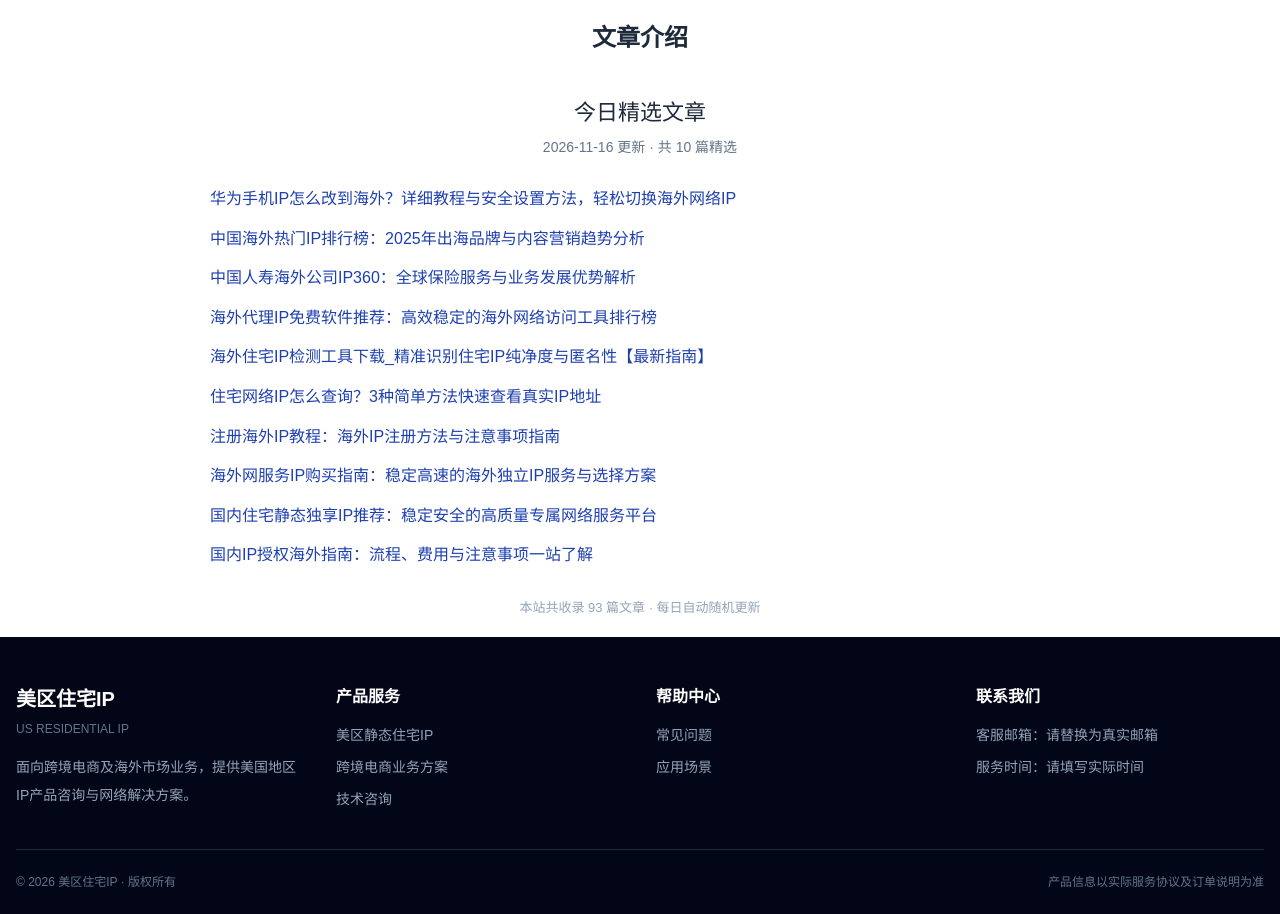
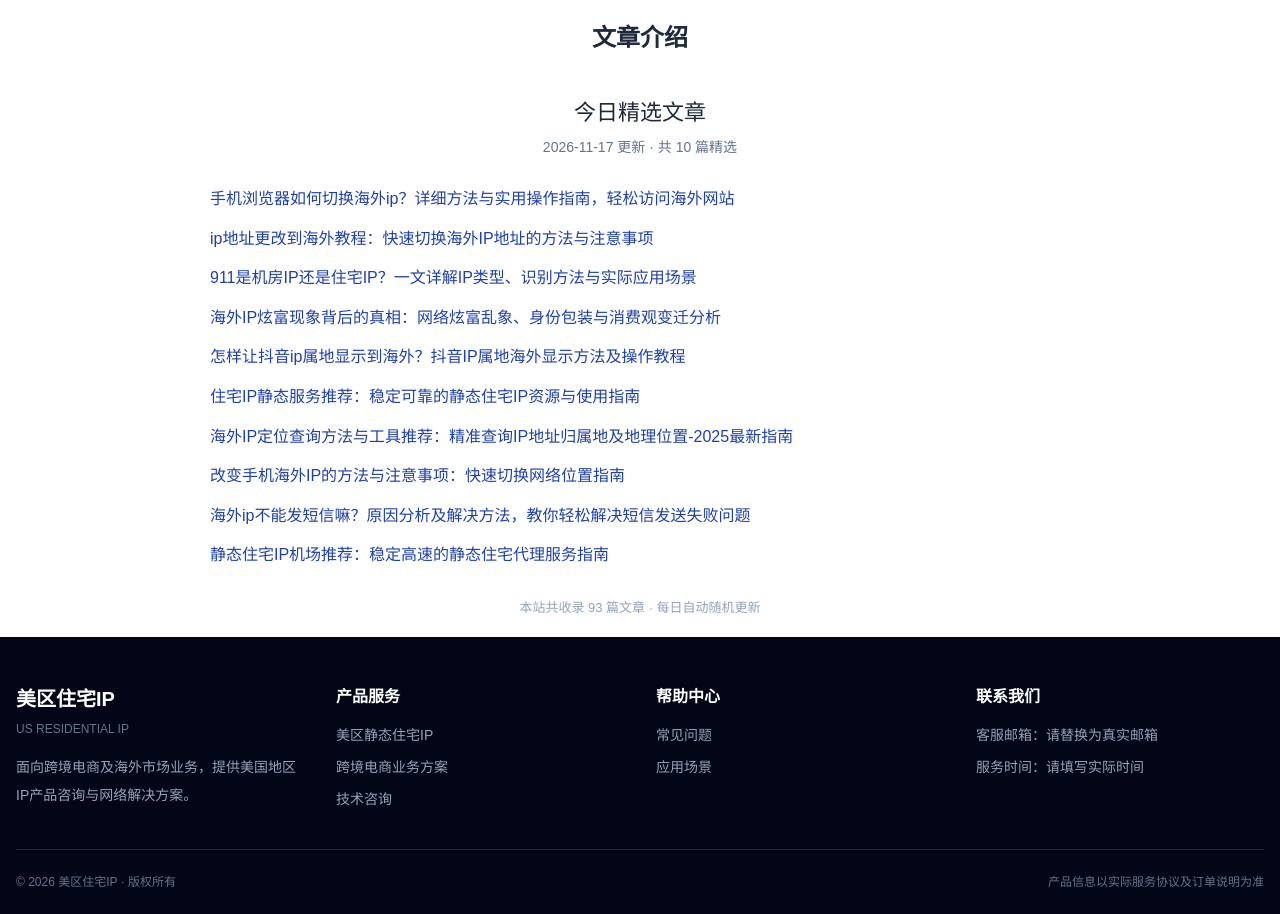
Before and after one commit to ultranova74/ultranova74.github.io, a plain HTML site: page index.html in a window 1280 px wide. Shown: the part 3300-4214 px from the top of the page. Drawn offline with nearby package versions, Linux system fonts and the light colour scheme.

Commit message:
每日文章精选更新 2026-11-17

```diff
--- a/index.html
+++ b/index.html
@@ -293,18 +293,18 @@
         <h2 class="section-title">文章介绍</h2>
         <div class="link-list" style="max-width:900px; margin:0 auto; padding:20px 0;">
             <h2 style="text-align:center; font-size:22px; margin-bottom:8px; color:#1e293b;">今日精选文章</h2>
-            <p style="text-align:center; color:#64748b; font-size:14px; margin-bottom:28px;">2026-11-16 更新 · 共 10 篇精选</p>
+            <p style="text-align:center; color:#64748b; font-size:14px; margin-bottom:28px;">2026-11-17 更新 · 共 10 篇精选</p>
             <ul style="list-style:none; padding:0 20px; margin:0;">
-          <li style="margin-bottom:14px; line-height:1.6;"><a href="pages/rl82o.html" style="color:#1e40af; text-decoration:none; font-size:16px;">华为手机IP怎么改到海外？详细教程与安全设置方法，轻松切换海外网络IP</a></li>
-          <li style="margin-bottom:14px; line-height:1.6;"><a href="pages/0BQZe.html" style="color:#1e40af; text-decoration:none; font-size:16px;">中国海外热门IP排行榜：2025年出海品牌与内容营销趋势分析</a></li>
-          <li style="margin-bottom:14px; line-height:1.6;"><a href="pages/rKka0.html" style="color:#1e40af; text-decoration:none; font-size:16px;">中国人寿海外公司IP360：全球保险服务与业务发展优势解析</a></li>
-          <li style="margin-bottom:14px; line-height:1.6;"><a href="pages/rkICM.html" style="color:#1e40af; text-decoration:none; font-size:16px;">海外代理IP免费软件推荐：高效稳定的海外网络访问工具排行榜</a></li>
-          <li style="margin-bottom:14px; line-height:1.6;"><a href="pages/rjFow.html" style="color:#1e40af; text-decoration:none; font-size:16px;">海外住宅IP检测工具下载_精准识别住宅IP纯净度与匿名性【最新指南】</a></li>
-          <li style="margin-bottom:14px; line-height:1.6;"><a href="pages/RKlvm.html" style="color:#1e40af; text-decoration:none; font-size:16px;">住宅网络IP怎么查询？3种简单方法快速查看真实IP地址</a></li>
-          <li style="margin-bottom:14px; line-height:1.6;"><a href="pages/rj7x1.html" style="color:#1e40af; text-decoration:none; font-size:16px;">注册海外IP教程：海外IP注册方法与注意事项指南</a></li>
-          <li style="margin-bottom:14px; line-height:1.6;"><a href="pages/RHS7V.html" style="color:#1e40af; text-decoration:none; font-size:16px;">海外网服务IP购买指南：稳定高速的海外独立IP服务与选择方案</a></li>
-          <li style="margin-bottom:14px; line-height:1.6;"><a href="pages/rJ1Gu.html" style="color:#1e40af; text-decoration:none; font-size:16px;">国内住宅静态独享IP推荐：稳定安全的高质量专属网络服务平台</a></li>
-          <li style="margin-bottom:14px; line-height:1.6;"><a href="pages/RInu6.html" style="color:#1e40af; text-decoration:none; font-size:16px;">国内IP授权海外指南：流程、费用与注意事项一站了解</a></li>
+          <li style="margin-bottom:14px; line-height:1.6;"><a href="pages/0BIjJ.html" style="color:#1e40af; text-decoration:none; font-size:16px;">手机浏览器如何切换海外ip？详细方法与实用操作指南，轻松访问海外网站</a></li>
+          <li style="margin-bottom:14px; line-height:1.6;"><a href="pages/RjUfG.html" style="color:#1e40af; text-decoration:none; font-size:16px;">ip地址更改到海外教程：快速切换海外IP地址的方法与注意事项</a></li>
+          <li style="margin-bottom:14px; line-height:1.6;"><a href="pages/0bi9A.html" style="color:#1e40af; text-decoration:none; font-size:16px;">911是机房IP还是住宅IP？一文详解IP类型、识别方法与实际应用场景</a></li>
+          <li style="margin-bottom:14px; line-height:1.6;"><a href="pages/rImPX.html" style="color:#1e40af; text-decoration:none; font-size:16px;">海外IP炫富现象背后的真相：网络炫富乱象、身份包装与消费观变迁分析</a></li>
+          <li style="margin-bottom:14px; line-height:1.6;"><a href="pages/RHkLL.html" style="color:#1e40af; text-decoration:none; font-size:16px;">怎样让抖音ip属地显示到海外？抖音IP属地海外显示方法及操作教程</a></li>
+          <li style="margin-bottom:14px; line-height:1.6;"><a href="pages/rihlR.html" style="color:#1e40af; text-decoration:none; font-size:16px;">住宅IP静态服务推荐：稳定可靠的静态住宅IP资源与使用指南</a></li>
+          <li style="margin-bottom:14px; line-height:1.6;"><a href="pages/Rgv7e.html" style="color:#1e40af; text-decoration:none; font-size:16px;">海外IP定位查询方法与工具推荐：精准查询IP地址归属地及地理位置-2025最新指南</a></li>
+          <li style="margin-bottom:14px; line-height:1.6;"><a href="pages/rJ57K.html" style="color:#1e40af; text-decoration:none; font-size:16px;">改变手机海外IP的方法与注意事项：快速切换网络位置指南</a></li>
+          <li style="margin-bottom:14px; line-height:1.6;"><a href="pages/Ri4U6.html" style="color:#1e40af; text-decoration:none; font-size:16px;">海外ip不能发短信嘛？原因分析及解决方法，教你轻松解决短信发送失败问题</a></li>
+          <li style="margin-bottom:14px; line-height:1.6;"><a href="pages/rhDf8.html" style="color:#1e40af; text-decoration:none; font-size:16px;">静态住宅IP机场推荐：稳定高速的静态住宅代理服务指南</a></li>
             </ul>
             <p style="text-align:center; margin-top:30px; color:#94a3b8; font-size:13px;">本站共收录 93 篇文章 · 每日自动随机更新</p>
         </div>
```
